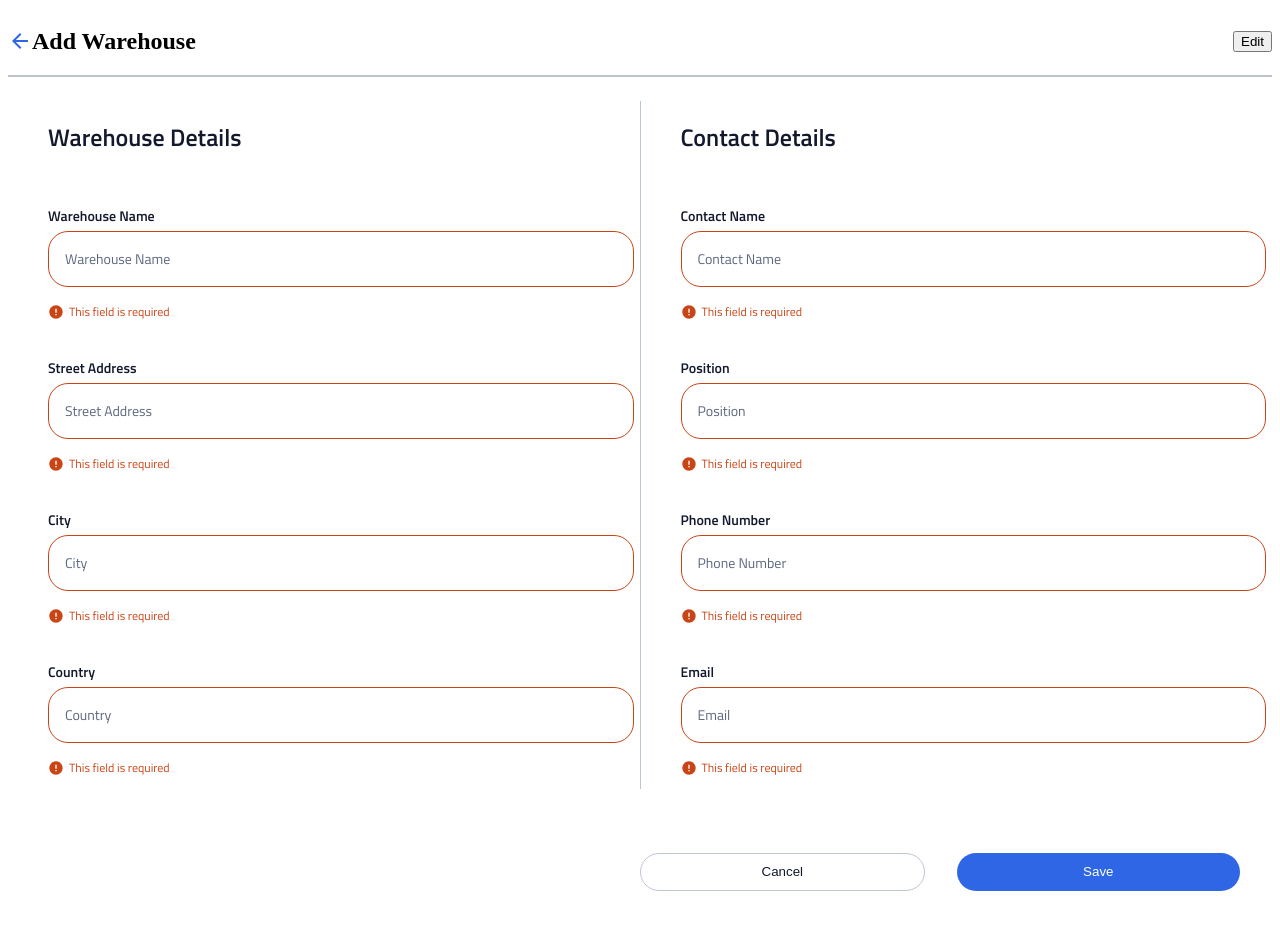
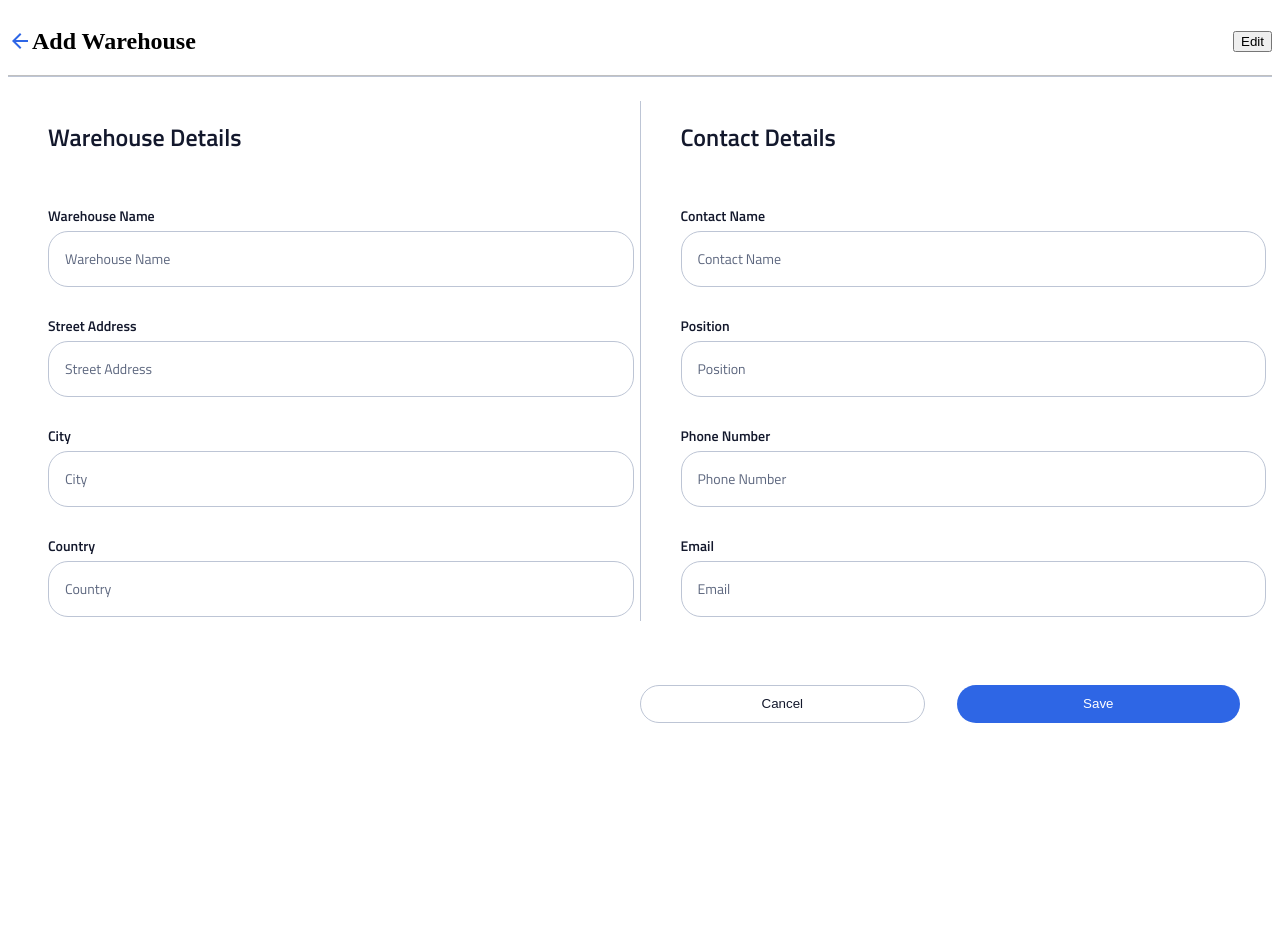
Before and after one commit to vibrentcarey/intstock, a React (Create React App) app in the folder client/: page /dev in a window 1280 px wide. After the commit the page ends 800 px from the top, so only its background shows below. Built offline with nearby package versions, Linux system fonts and the light colour scheme.

Commit message:
Add submit form handler

```diff
--- a/client/src/Button/Button.jsx
+++ b/client/src/Button/Button.jsx
@@ -19,7 +19,7 @@ function Button(props) {
   }
 
   return (
-    <button type="button" className={btnDesign} onClick={props.onClick}>
+    <button type="submit" className={btnDesign} onClick={props.onClick}>
       {props.value}
     </button>
   );
--- a/client/src/components/WarehouseForm/WarehouseForm.js
+++ b/client/src/components/WarehouseForm/WarehouseForm.js
@@ -8,18 +8,27 @@ import Button from '../../Button/Button';
 
 class WarehouseForm extends Component {
     state = {
-        selectedWarehouse: null,
-        form: {
-            name: false,
-            address: false,
-            city: false,
-            country: false,
-            contactName: false,
-            position: false,
-            phone: false,
-            email: false,
-        }
+            name: true,
+            address: true,
+            city: true,
+            country: true,
+            contactName: true,
+            position: true,
+            phone: true,
+            email: true,
+
     }
+
+
+    nameRef = React.createRef();
+    addressRef = React.createRef();
+    cityRef = React.createRef();
+    countryRef = React.createRef();
+    contactNameRef = React.createRef();
+    positionRef = React.createRef();
+    phoneRef = React.createRef();
+    emailRef = React.createRef();
+
 
     // componentDidMount() {
     //     const currentWarehousesId = this.props.match.params.warehousesId;
@@ -53,17 +62,36 @@ class WarehouseForm extends Component {
 
     addHandler = (e) => {
         e.preventDefault()
-        console.log();
+        console.log(e.target.name);
+        //TODO: Check for better way to do this
+        if(!this.nameRef.current.value){
+            this.setState({...this.state.form, name: false }, () => {
+                console.log(this.state);
+            })
+        }
+
+        const warehouseDetails = {
+            name: this.nameRef.current.value,
+            address: this.addressRef.current.value,
+            city: this.cityRef.current.value,
+            country: this.countryRef.current.value,
+            contact: this.contactNameRef.current.value,
+            position: this.positionRef.current.value,
+            phone: this.phoneRef.current.value,
+            email: this.emailRef.current.value
+        }
+
+        console.log(warehouseDetails);
     }
 
     render() {
-        let submitHandler = this.handleEdit;
+        // let submitHandler = this.handleEdit;
 
         return (
             <section className='warehouse-form'>
 
                 {/* Title Page will be here */}
-                <form className='warehouse-form__form' id='warehouse-form' onSubmit={this.id ? this.addHandler : this.editHandler}>
+                <form className='warehouse-form__form' id='warehouse-form' onSubmit={this.addHandler}>
                     <div className='warehouse-form__input-container'>
                         {/* Warehouse Details */}
                         <fieldset className='warehouse-form__warehouse-details' form='warehouse-form' name='warehouse-form__warehouse-details'>
@@ -71,14 +99,15 @@ class WarehouseForm extends Component {
                             {/* Warehouse Name */}
                             <label className='warehouse-form__label' htmlFor='name'>Warehouse Name</label>
                             <input
-                                className={this.state.form.name ? 'warehouse-form__input' : 'warehouse-form__input warehouse-form__input--invalid'}
+                                ref={this.nameRef}
+                                className={this.state.name ? 'warehouse-form__input' : 'warehouse-form__input warehouse-form__input--invalid'}
                                 id='name'
                                 name='name'
                                 type='text'
                                 placeholder='Warehouse Name'
-                                onChange={this.handleChange} />
+                            />
                             {/* Validation form */}
-                            <div className={this.state.form.name ? 'warehouse-form__warning--valid' : 'warehouse-form__warning'}>
+                            <div className={this.state.name ? 'warehouse-form__warning--valid' : 'warehouse-form__warning'}>
                                 <img className='warehouse-form__warning-icon' src={errorIcon} alt='error icon' />
                                 <p className='warehouse-form__warning-message'>This field is required</p>
                             </div>
@@ -86,28 +115,30 @@ class WarehouseForm extends Component {
                             {/* Street Address */}
                             <label className='warehouse-form__label' htmlFor='address'>Street Address</label>
                             <input
-                                className={this.state.form.address ? 'warehouse-form__input' : 'warehouse-form__input warehouse-form__input--invalid'}
+                                ref={this.addressRef}
+                                className={this.state.address ? 'warehouse-form__input' : 'warehouse-form__input warehouse-form__input--invalid'}
                                 id='address'
                                 name='address'
                                 type='text'
                                 placeholder='Street Address'
                                 onChange={this.handleChange} />
                             {/* Validation form */}
-                            <div className={this.state.form.address ? 'warehouse-form__warning--valid' : 'warehouse-form__warning'}>
+                            <div className={this.state.address ? 'warehouse-form__warning--valid' : 'warehouse-form__warning'}>
                                 <img className='warehouse-form__warning-icon' src={errorIcon} alt='error icon' />
                                 <p className='warehouse-form__warning-message'>This field is required</p>
                             </div>
                             {/* City */}
                             <label className='warehouse-form__label' htmlFor='city'>City</label>
                             <input
-                                className={this.state.form.city ? 'warehouse-form__input' : 'warehouse-form__input warehouse-form__input--invalid'}
+                                ref={this.cityRef}
+                                className={this.state.city ? 'warehouse-form__input' : 'warehouse-form__input warehouse-form__input--invalid'}
                                 id='city'
                                 name='city'
                                 type='text'
                                 placeholder='City'
                                 onChange={this.handleChange} />
                             {/* Validation form */}
-                            <div className={this.state.form.city ? 'warehouse-form__warning--valid' : 'warehouse-form__warning'}>
+                            <div className={this.state.city ? 'warehouse-form__warning--valid' : 'warehouse-form__warning'}>
                                 <img className='warehouse-form__warning-icon' src={errorIcon} alt='error icon' />
                                 <p className='warehouse-form__warning-message'>This field is required</p>
                             </div>
@@ -115,14 +146,16 @@ class WarehouseForm extends Component {
                             {/* Country */}
                             <label className='warehouse-form__label' htmlFor='country'>Country</label>
                             <input
-                                className={this.state.form.country ? 'warehouse-form__input' : 'warehouse-form__input warehouse-form__input--invalid'}
+                                ref={this.countryRef}
+
+                                className={this.state.country ? 'warehouse-form__input' : 'warehouse-form__input warehouse-form__input--invalid'}
                                 id='country'
                                 name='country'
                                 type='text'
                                 placeholder='Country'
                                 onChange={this.handleChange} />
                             {/* Validation form */}
-                            <div className={this.state.form.country ? 'warehouse-form__warning--valid' : 'warehouse-form__warning'}>
+                            <div className={this.state.country ? 'warehouse-form__warning--valid' : 'warehouse-form__warning'}>
                                 <img className='warehouse-form__warning-icon' src={errorIcon} alt='error icon' />
                                 <p className='warehouse-form__warning-message'>This field is required</p>
                             </div>
@@ -133,53 +166,57 @@ class WarehouseForm extends Component {
                             {/* Contact Name */}
                             <label className='warehouse-form__label' htmlFor='contactName'>Contact Name</label>
                             <input
-                                className={this.state.form.contactName ? 'warehouse-form__input' : 'warehouse-form__input warehouse-form__input--invalid'}
+                                ref={this.contactNameRef}
+                                className={this.state.contactName ? 'warehouse-form__input' : 'warehouse-form__input warehouse-form__input--invalid'}
                                 id='contactName'
                                 name='contactName'
                                 type='text'
                                 placeholder='Contact Name'
                                 onChange={this.handleChange} />
                             {/* Validation form */}
-                            <div className={this.state.form.contactName ? 'warehouse-form__warning--valid' : 'warehouse-form__warning'}>
+                            <div className={this.state.contactName ? 'warehouse-form__warning--valid' : 'warehouse-form__warning'}>
                                 <img className='warehouse-form__warning-icon' src={errorIcon} alt='error icon' />
                                 <p className='warehouse-form__warning-message'>This field is required</p>
                             </div>
                             {/* Position of contact name */}
                             <label className='warehouse-form__label' htmlFor='position'>Position</label>
                             <input
-                                className={this.state.form.position ? 'warehouse-form__input' : 'warehouse-form__input warehouse-form__input--invalid'}
+                                ref={this.positionRef}
+                                className={this.state.position ? 'warehouse-form__input' : 'warehouse-form__input warehouse-form__input--invalid'}
                                 id='position'
                                 name='position'
                                 type='text'
                                 placeholder='Position'
                                 onChange={this.handleChange} />
-                            <div className={this.state.form.position ? 'warehouse-form__warning--valid' : 'warehouse-form__warning'}>
+                            <div className={this.state.position ? 'warehouse-form__warning--valid' : 'warehouse-form__warning'}>
                                 <img className='warehouse-form__warning-icon' src={errorIcon} alt='error icon' />
                                 <p className='warehouse-form__warning-message'>This field is required</p>
                             </div>
                             {/* Phone Number of contact name */}
                             <label className='warehouse-form__label' htmlFor='phone'>Phone Number</label>
                             <input
-                                className={this.state.form.phone ? 'warehouse-form__input' : 'warehouse-form__input warehouse-form__input--invalid'}
+                                ref={this.phoneRef}
+                                className={this.state.phone ? 'warehouse-form__input' : 'warehouse-form__input warehouse-form__input--invalid'}
                                 id='phone'
                                 name='phone'
                                 type='text'
                                 placeholder='Phone Number'
                                 onChange={this.handleChange} />
-                            <div className={this.state.form.phone ? 'warehouse-form__warning--valid' : 'warehouse-form__warning'}>
+                            <div className={this.state.phone ? 'warehouse-form__warning--valid' : 'warehouse-form__warning'}>
                                 <img className='warehouse-form__warning-icon' src={errorIcon} alt='error icon' />
                                 <p className='warehouse-form__warning-message'>This field is required</p>
                             </div>
                             {/* Email of contact name*/}
                             <label className='warehouse-form__label' htmlFor='email'>Email</label>
                             <input
-                                className={this.state.form.email ? 'warehouse-form__input' : 'warehouse-form__input warehouse-form__input--invalid'}
+                                ref={this.emailRef}
+                                className={this.state.email ? 'warehouse-form__input' : 'warehouse-form__input warehouse-form__input--invalid'}
                                 id='email'
                                 name='email'
                                 type='text'
                                 placeholder='Email'
                                 onChange={this.handleChange} />
-                            <div className={this.state.form.email ? 'warehouse-form__warning--valid' : 'warehouse-form__warning'}>
+                            <div className={this.state.email ? 'warehouse-form__warning--valid' : 'warehouse-form__warning'}>
                                 <img className='warehouse-form__warning-icon' src={errorIcon} alt='error icon' />
                                 <p className='warehouse-form__warning-message'>This field is required</p>
                             </div>
```
